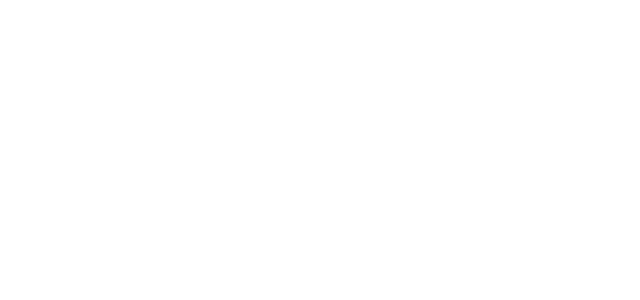
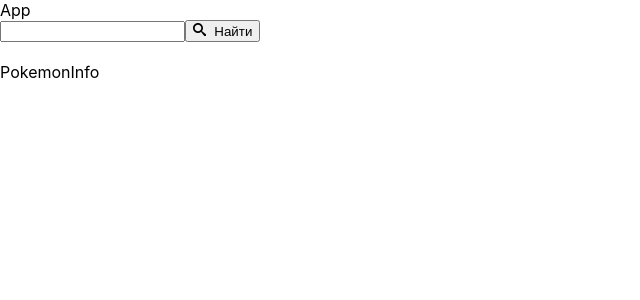
Before and after one commit to NataliaStupka/react-practice-2, a React (Create React App) app: page / in a window 1280 px wide. Shown: the top 300 px of the page, without its empty margins (0-640 px from the left). Built offline with nearby package versions, Linux system fonts and the light colour scheme.

Commit message:
dont work tost!

```diff
--- a/package.json
+++ b/package.json
@@ -10,7 +10,9 @@
     "prop-types": "^15.8.1",
     "react": "^17.0.2",
     "react-dom": "^17.0.2",
+    "react-icons": "^4.3.1",
     "react-scripts": "5.0.0",
+    "react-toastify": "^8.1.1",
     "web-vitals": "^2.1.4"
   },
   "scripts": {
--- a/src/components/App.jsx
+++ b/src/components/App.jsx
@@ -1,11 +1,66 @@
 import React, { Component } from 'react';
+import { ToastContainer} from 'react-toastify'; //библеотека вместо alert
+import PokemonForm from './PokemonForm/PokemonForm';
+import PokemonInfo from './PokemonInfo/PokemonInfo';
 
 class App extends Component {
-  state = {};
+      state = {
+      pokemonName: ''
+      }
 
-  render() {
-    return (<div></div>);
-  }
+      //делаем метод, что бы потом его передать в форму, и через него вернуть, что ввели в форму
+      //сюда приходит pokemonName
+      handleFormSubmit = pokemonName => {
+        console.log('in App:', pokemonName);
+        this.setState({ pokemonName });
+      }
+
+      render() {
+        return (<div >
+          App
+          <PokemonForm onSubmitQwe={this.handleFormSubmit} />
+          <ToastContainer autoClose={3000} />
+          <PokemonInfo />
+          </div>
+        );
+      }
 }
 
 export default App;
+
+//!!!!!!!Нехочет работать тост уведомление
+
+
+
+
+//-------------------------------------------------------------
+//Простой вариант http запроса
+// import React, { Component } from 'react';
+
+// class App extends Component {
+//   state = {
+//     pokemon: null,
+//     loading: false,
+//   };
+
+//   componentDidMount() {
+//     this.setState({ loading: true });
+
+//     setTimeout(() => {
+//       fetch('https://pokeapi.co/api/v2/pokemon/ditto')
+//         .then(res => res.json())
+//         .then(pokemon => this.setState({ pokemon }))
+//         .finally(() => this.setState({loading: false }));
+//     }, 1000);
+// }
+
+//   render() {
+//     return (<div style={{maxWidth: 1170, margin: '0 auto', padding: 20}}>
+//         {this.state.loading && <h1>Загружаем ...</h1>}
+//         {this.state.pokemon && <div>{this.state.pokemon.name}</div>}
+//       </div>
+//     );
+//   }
+// }
+
+// export default App;
--- /dev/null
+++ b/src/components/PokemonForm/PokemonForm.jsx
@@ -0,0 +1,54 @@
+import { Component } from 'react';
+import { ImSearch } from "react-icons/im";
+import { toast } from 'react-toastify'; //вместо alert
+
+const styles = { form: { marginBottom: 20 } };
+
+export default class PokemonForm extends Component {
+    state = {
+        pokemonName: '',
+    };
+
+    //обновляет pokemonName при каждом вводе на input
+    handleNameChange = event => {
+        this.setState({ pokemonName: event.currentTarget.value.toLowerCase() })
+        console.log('in form:', event.currentTarget.value)
+}
+
+    handleSubmit = event => {
+        event.preventDefault();
+
+        //запрещаем отсылать пустой http запрос (ничего невведено, пустое поле)
+        //trim - убирает пробелы слева/справа
+        if (this.state.pokemonName.trim() === '') {
+         return alert('Введите имя покемона');
+        //    return toast('Введите имя покемона.');  --НЕ срабатывает
+
+        }
+
+        //вызываю метод из App и предаю ему значение pokemonName, и он вернется в  App
+        this.props.onSubmitQwe(this.state.pokemonName);
+        this.setState({ pokemonName: '' })
+    };
+
+    render() {
+        return (
+             <form onSubmit={this.handleSubmit} style={styles.form}>
+                <input type="text"
+                    name="pokemonName"
+                    value={this.state.pokemonName}
+                    onChange={this.handleNameChange}
+                />
+                <button type="submit">
+                    <ImSearch style={{ marginRight: 8 }} />
+                    Найти
+                </button>
+        </form>
+    )
+
+
+}
+
+
+
+}
--- /dev/null
+++ b/src/components/PokemonInfo/PokemonInfo.jsx
@@ -0,0 +1,9 @@
+import { Component } from 'react';
+
+
+export default class PokemonInfo extends Component {
+    render() {
+        return (<div>
+            PokemonInfo</div>)
+    }
+};
```
Also changed, not shown: src/components/PokemonForm/PokemonForm.css (added), src/components/PokemonForm/index.js (added), 2 other files (tests, documents, lock files or other folders).
